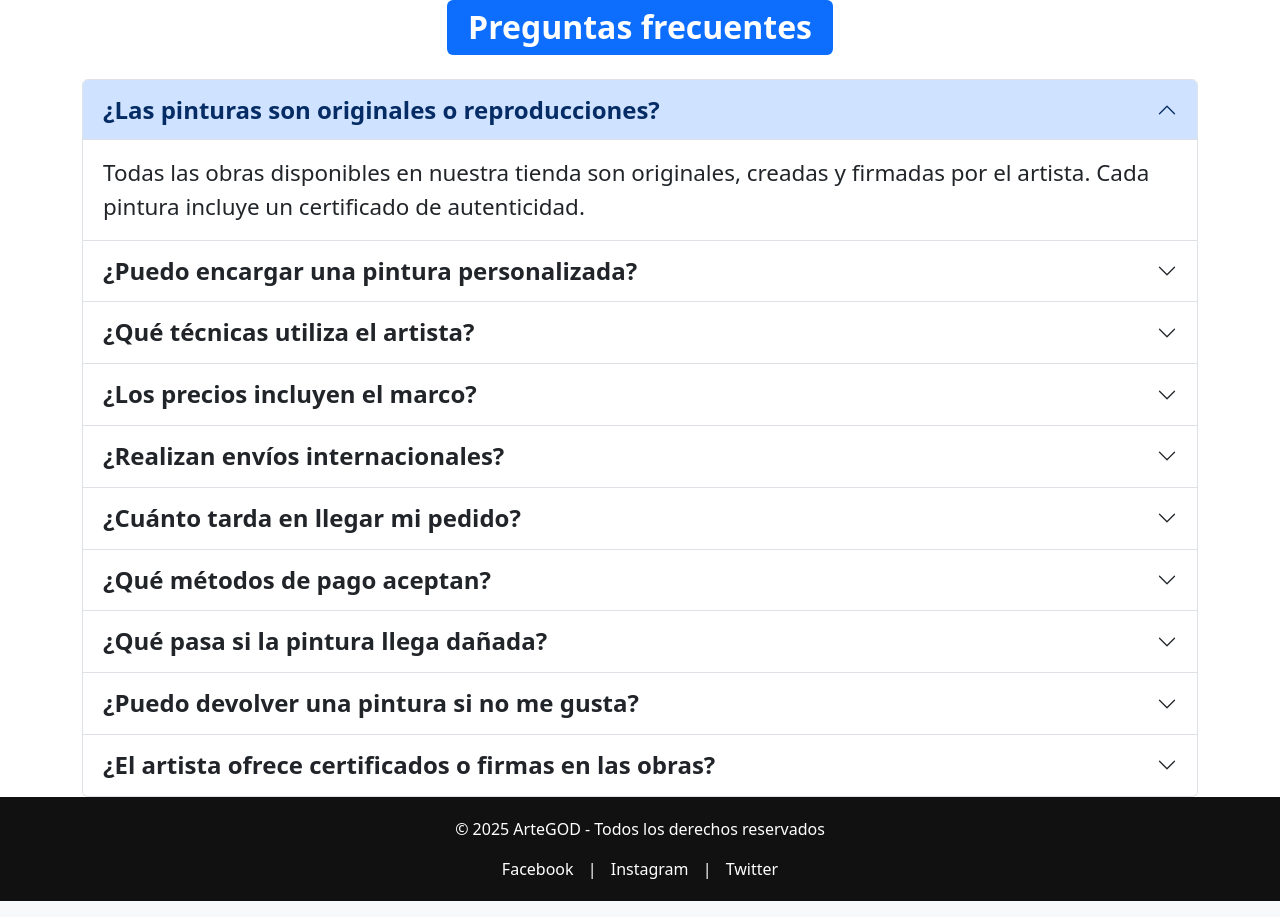
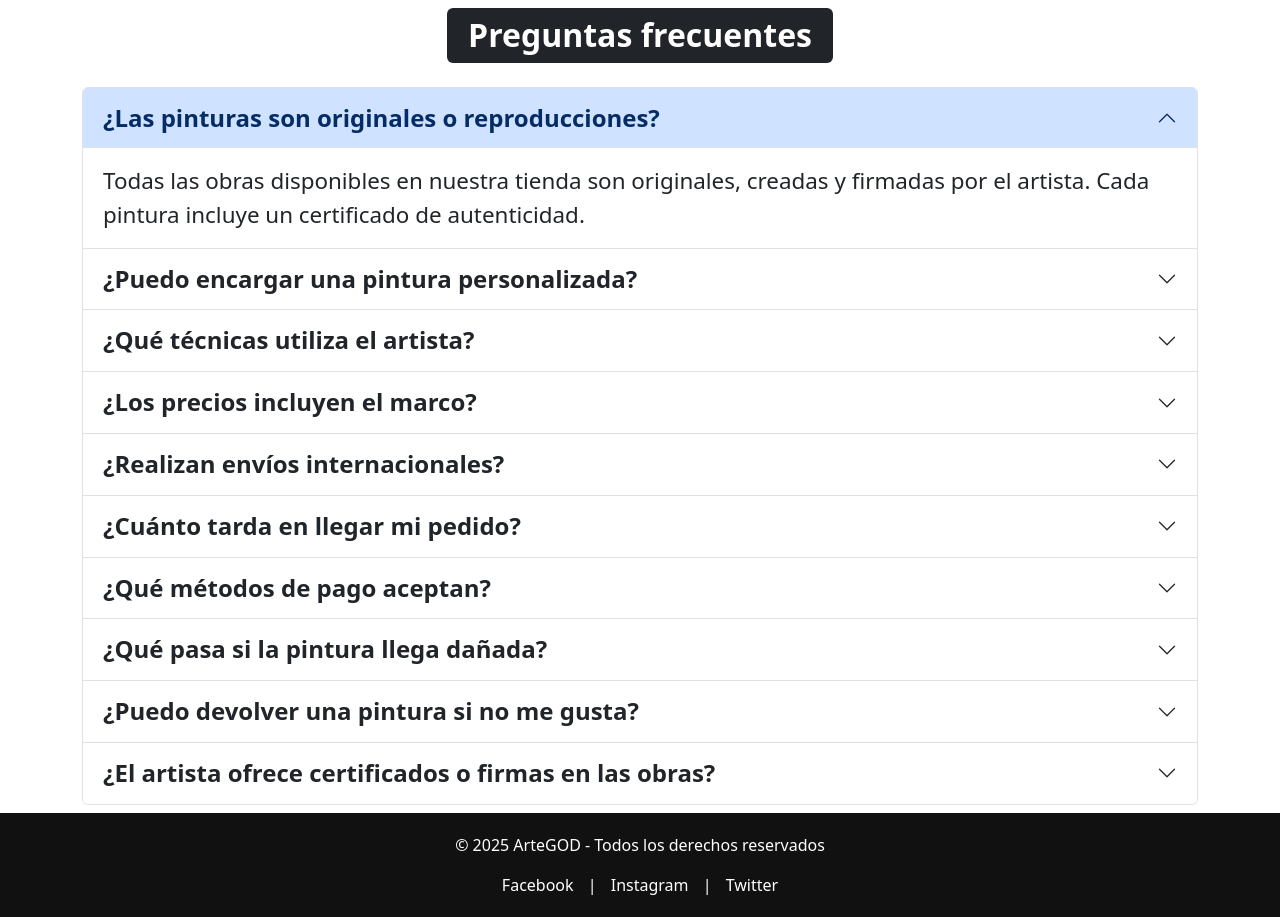
Before and after one commit to CamiNecu/EV1BENCC, a Django app: page /preguntasfrecuentes/ in a window 1280 px wide. Shown: the part 306-1223 px from the top of the page. Run offline with Django 5.2, Linux system fonts and the light colour scheme.

Commit message:
preguntasf2

```diff
--- a/core/templates/core/preguntasfre.html
+++ b/core/templates/core/preguntasfre.html
@@ -1,7 +1,8 @@
 {% extends 'core/base.html' %}
 
 {% block content %}
-<h2 class="text-center mb-4"><span class="badge text-bg-primary" style="font-size: 2rem;">Preguntas frecuentes</span></h2>
+<h1></h1>
+<h2 class="text-center mb-4"><span class="badge text-bg-dark" style="font-size: 2rem;">Preguntas frecuentes</span></h2>
 
 <div class="container">
   <div class="accordion mx-auto" id="accordionPanelsStayOpenExample" style="max-width: 1600px;">
@@ -165,6 +166,7 @@
         </div>
       </div>
     </div>
+    <h1></h1>
 
   </div>
 </div>
```
